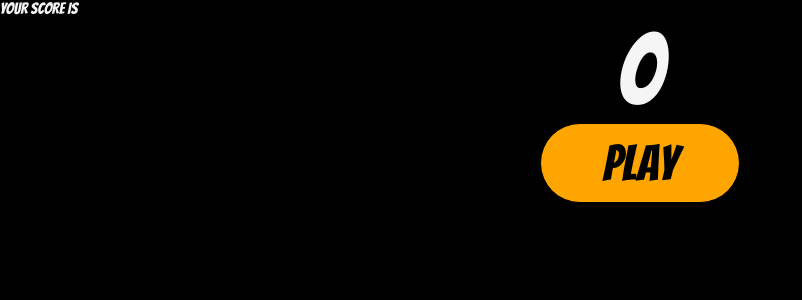
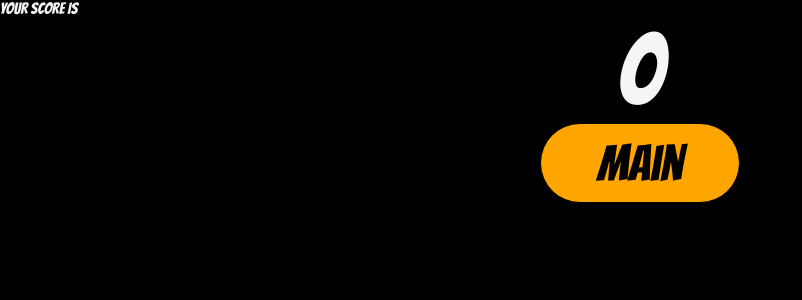
Before and after one commit to imdex1009/whoisolder, a React (Create React App) app: page /end in a window 1280 px wide. Shown: the top 300 px of the page, without its empty margins (0-802 px from the left). Built offline with nearby package versions, Linux system fonts and the light colour scheme.

Commit message:
#29 creat button to main

```diff
--- /dev/null
+++ b/src/components/ButtonMain.js
@@ -0,0 +1,17 @@
+import React from "react";
+import { Link } from "react-router-dom";
+import "./Button.css";
+
+function Button() {
+  return (
+      <div className="button-container">
+        <Link to="/" className="button-Link">
+          <div className="button" >
+            <span>Main</span>
+          </div>
+        </Link>
+      </div>
+  );
+}
+
+export default Button;
--- a/src/pages/End.js
+++ b/src/pages/End.js
@@ -1,5 +1,5 @@
 import React from "react";
-import Button from "../components/Button";
+import ButtonMain from "../components/ButtonMain";
 import Score from "../components/Score";
 
 function End({ score, setScore }) {
@@ -12,7 +12,7 @@ function End({ score, setScore }) {
       <div>YOUR SCORE IS</div>
       <Score score={score} />
       <div>
-        <Button handlePlayClick={() => handlePlayClick()} />
+        <ButtonMain handlePlayClick={() => handlePlayClick()} />
       </div>
     </>
   );
```
